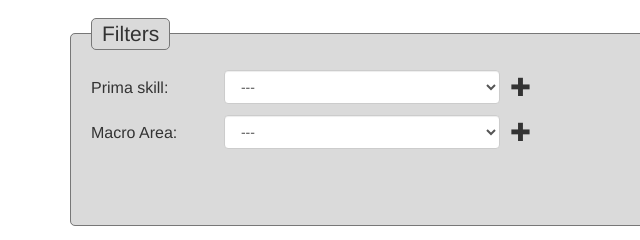
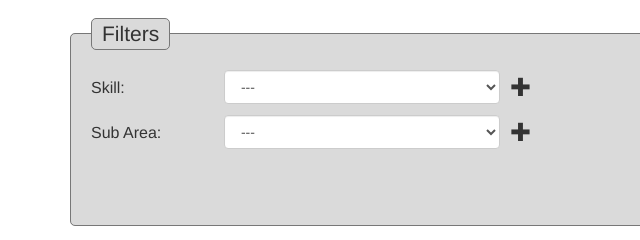
Before and after one commit to BykovSS/CSV_analyzer, a plain HTML site: page index.html in a window 1280 px wide. Shown: the part 141-381 px from the top of the page, 0-640 px from the left. Drawn offline with Linux system fonts and the light colour scheme.

Commit message:
make edits

```diff
--- a/index.html
+++ b/index.html
@@ -26,14 +26,14 @@
 					<div class="row">
 						<div class="col-lg-5">
 							<div class="form-prima_skill">
-								<p class="col-lg-6 form-label_infieldset">Prima skill:</p>
+								<p class="col-lg-6 form-label_infieldset">Skill:</p>
 								<select class="form-control col-lg-6 form-select_skill">
 									<option>---</option>
 								</select>
 								<span class="button plus-button">&#10010;</span>
 							</div>
 							<div class="form-macro_area">
-								<p class="col-lg-6 form-label_infieldset">Macro Area:</p>
+								<p class="col-lg-6 form-label_infieldset">Sub Area:</p>
 								<select class="form-control col-lg-6 form-select_skill">
 									<option>---</option>
 								</select>
--- a/js/common.js
+++ b/js/common.js
@@ -82,7 +82,7 @@ $(document).ready(function () {
 		if ($(this).parent().hasClass('form-prima_skill')) {
 			div = $('<div>', {
 				class: "form-seconda_skill",
-				html: "<p class=\"col-lg-6 form-label_infieldset\">Seconda skill:</p>\n\t\t\t\t\t\t<select class=\"form-control col-lg-6 form-select_skill\">\n\t\t\t\t\t\t\t<option>---</option>\n\t\t\t\t\t\t</select>\n\t\t\t\t\t\t<span class=\"button basket-button\">&#128465;</span>"
+				html: "<p class=\"col-lg-6 form-label_infieldset\">Skill:</p>\n\t\t\t\t\t\t<select class=\"form-control col-lg-6 form-select_skill\">\n\t\t\t\t\t\t\t<option>---</option>\n\t\t\t\t\t\t</select>\n\t\t\t\t\t\t<span class=\"button basket-button\">&#128465;</span>"
 			});
 			$(div).insertAfter($(this).parent());
 		} else if ($(this).parent().hasClass('form-macro_area')) {
```
